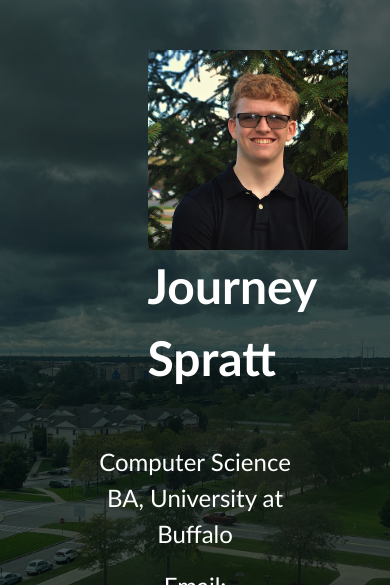
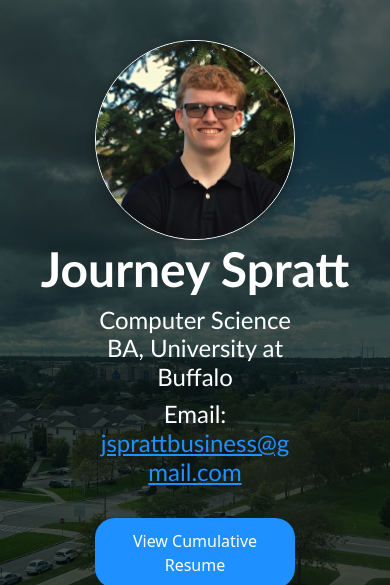
Before and after one commit to journey217/my-website, a Flask app: page / in a window 390 px wide. Shown: the top 585 px of the page. Run offline with Flask 3, Linux system fonts and the light colour scheme.

Commit message:
Overhaul for website to make it mobile friendly and a few styling updates

```diff
--- a/static/style.css
+++ b/static/style.css
@@ -11,64 +11,133 @@
     width:100%;
 }
 
+.journey_image {
+    box-shadow: 0 4px 8px 0 rgba(0, 0, 0, 0.2), 0 6px 20px 0 rgba(0, 0, 0, 0.19);
+    border-style: ridge;
+    border-width: 1px;
+    border-color: white;
+    border-radius: 100%;;
+    height: 200px;
+    width: 200px;
+}
+
+.email_link {
+    color: dodgerblue;
+}
+
+.email_link:hover {
+    color: white;
+}
+
+.center_div_wrapper {
+    width: fit-content;
+    margin-inline: auto;
+}
+
+.hide_button_class {
+    border-color: rgba(0, 0, 0, 0);
+    border-width: 1px;
+    padding: 10px;
+    border-top-left-radius: 20px;
+    border-top-right-radius: 20px;
+    margin: auto;
+    max-width: 200px;
+    max-height: 100px;
+    color: white;
+    background-color: dodgerblue;
+    transition: background-color 0.3s ease;
+}
+
+.hide_button_class:hover {
+    color: white;
+    background-color: #424242;
+}
+
+.dropdown_button_class {
+    border-color: rgba(0, 0, 0, 0);
+    border-width: 1px;
+    padding: 10px;
+    border-radius: 20px;
+    margin: auto;
+    max-width: 200px;
+    max-height: 100px;
+    color: white;
+    background-color: dodgerblue;
+    transition: background-color 0.3s ease;
+}
+
+.dropdown_button_class:hover{
+    color: white;
+    background-color: #424242;
+}
+
+/* Style the collapsible content. Note: hidden by default */
+.dropdown-content {
+    text-align: center;
+    height: 800px;
+    margin-inline: auto;
+    max-height: 0;
+    overflow: hidden;
+    transition: max-height 0.4s ease-out;
+}
+
 #header {
+    margin-top: 40px;
     font-family: "Optima", sans-serif;
     font-size: 48px;
     font-weight: bold;
-    margin: auto;
-    width: 50%;
-    padding: 50px;
+    margin-inline: auto;
+    width: 80vw;
     color: white;
     text-align: center;
 }
 
 #header-subtext {
+    text-wrap: normal;
+    word-break: break-word;
     font-family: "Optima", sans-serif;
-    font-size: 24px;
     margin: auto;
     width: 50%;
     color: white;
     text-align: center;
 }
 
+.font_size {
+    font-size: 24px;
+}
+
+.card {
+    box-shadow: 0 4px 8px 0 rgba(0, 0, 0, 0.2), 0 6px 20px 0 rgba(0, 0, 0, 0.19);
+    margin: 20px;
+}
+
 .card-deck {
     width: 100%;
     justify-content: space-evenly;
     display: flex;
+    flex-wrap: wrap;
 }
 
-#google-doc {
-    height: 1280px;
-    width: 1000px;
+@media (min-width: 1200px) { /* Web CSS */
+
+    .about-us1 {
+        width: 70%;
+    }
+
 }
 
-.resume {
-    padding: 50px;
+@media only screen and (max-width: 1199px) { /* Mobile CSS */
+
+    .about-us1 {
+        width: 70%;
+    }
+
 }
 
-.drop-button {
-    margin: 0;
-    position: absolute;
-    left: 50%;
-    -ms-transform: translate(-50%, -50%);
-    transform: translate(-50%, -50%);
+@media only screen and (max-width: 325px) { /* Stupid Galaxy Fold Width */
+
+    .about-us1 {
+        width: 70%;
+    }
+
 }
-
-.collapse {
-    margin: auto;
-    height: 1280px;
-    width: 1020px;
-}
-
-#collapseExample {
-    margin: auto;
-    height: 1280px;
-    width: 1020px;
-}
-
-/*.form-sub {*/
-/*    margin: auto;*/
-/*    !*background-color: #dccece;*!*/
-/*    width: 750px;*/
-/*    !*outline: black ridge 12px;*!*/
-/*}*/
--- a/templates/home-page.html
+++ b/templates/home-page.html
@@ -2,61 +2,81 @@
 <html lang="en">
 <head>
     <meta charset="UTF-8">
+    <meta name="viewport" content="width=device-width, initial-scale=1">
     <link rel="icon" type="image/x-icon" href="../static/favicon.ico">
     <link rel="stylesheet" href="../static/style.css">
     <title>Journey Spratt</title>
+    <script>
+
+        function toggleContent() {
+            const button = document.getElementById("dropdown_button");
+            const content = document.getElementById("dropdown-content");
+            if (content.style.maxHeight) {
+                button.classList.remove("hide_button_class");
+                button.classList.add("dropdown_button_class");
+                content.style.maxHeight = null;
+                button.innerText = "View Cumulative Resume";
+            } else {
+                button.classList.remove("dropdown_button_class");
+                button.classList.add("hide_button_class");
+                content.style.maxHeight = content.scrollHeight + "px";
+                button.innerText = "Hide Resume";
+            }
+        }
+
+    </script>
     <link href="https://cdn.jsdelivr.net/npm/bootstrap@5.3.0-alpha3/dist/css/bootstrap.min.css" rel="stylesheet" integrity="sha384-KK94CHFLLe+nY2dmCWGMq91rCGa5gtU4mk92HdvYe+M/SXH301p5ILy+dN9+nJOZ" crossorigin="anonymous">
 </head>
 <body id="homepage">
-<div id="header">
-    <img src="../static/website-face.jpg" height="200" width="200">
+<h1 id="header">
+    <img class="journey_image" src="../static/website-face.jpg" alt="Journey Spratt" draggable="false"/>
     <br/>
     Journey Spratt
+    </h1>
+<div id="header-subtext">
+    <h2 class="font_size">Computer Science BA, University at Buffalo</h2>
+    <h3 class="font_size">Email:
+    <a class="email_link" href="mailto:jsprattbusiness@gmail.com">jsprattbusiness@gmail.com</a>
+    </h3>
     </div>
-<div id="header-subtext">
-    <p>Computer Science BA, University at Buffalo</p>
-    <p>Email:
-    <a href="mailto:jsprattbusiness@gmail.com">jsprattbusiness@gmail.com</a>
-    </p>
+    <br/>
+    <div class="center_div_wrapper">
+        <button id="dropdown_button" type="button" class="dropdown_button_class" onclick="toggleContent()">View Cumulative Resume</button>
     </div>
-<div class="resume">
-    <div class="drop-button">
-  <button class="btn btn-primary" type="button" data-bs-toggle="collapse" data-bs-target="#collapseExample" aria-expanded="false" aria-controls="collapseExample">
-    View my Resume
-  </button>
-        </div>
-    <br/>
-<div class="collapse" id="collapseExample">
-  <div class="card card-body">
-      <iframe id="google-doc" src="https://docs.google.com/document/d/1Um35q9tWP-m2gFwT-0ARYjRjFG-ikGNbc5z5HoihM44/preview">Resume</iframe>
-  </div>
-</div>
+    <div id="dropdown-content" class="dropdown-content">
+        <iframe src="https://docs.google.com/document/d/1Um35q9tWP-m2gFwT-0ARYjRjFG-ikGNbc5z5HoihM44/preview" width="80%" height="800px"></iframe>
     </div>
 <br/>
 <br/>
 <div class="card-deck">
     <div class="card" style="width: 18rem;">
-  <img src="../static/GitHub-logo.png" class="card-img-top" alt="Image">
+  <img src="../static/GitHub-logo.png" class="card-img-top" alt="GitHub Logo" draggable="false">
   <div class="card-body">
     <h5 class="card-title">GitHub</h5>
     <p class="card-text">On this page you'll be able to view the various projects I have worked on.</p>
-    <a href="https://github.com/journey217" class="btn btn-primary">View Github</a>
+      <div class="center_div_wrapper">
+          <button onclick="window.location.assign('https://github.com/journey217')" class="dropdown_button_class">View GitHub</button>
+      </div>
   </div>
 </div>
     <div class="card" style="width: 18rem;">
-  <img src="../static/linkedin-logo.png" class="card-img-top" alt="Image">
+  <img src="../static/linkedin-logo.png" class="card-img-top" alt="Linkedin Logo" draggable="false">
   <div class="card-body">
-    <h5 class="card-title">LinkedIn</h5>
+    <h5 class="card-title">Linkedin</h5>
     <p class="card-text">View my LinkedIn profile to connect with me!</p>
-    <a href="https://www.linkedin.com/in/journey-spratt-247955186/" class="btn btn-primary">View LinkedIn</a>
+      <div class="center_div_wrapper">
+          <button onclick="window.location.assign('https://www.linkedin.com/in/journey-spratt-247955186/')" class="dropdown_button_class">View Linkedin</button>
+      </div>
   </div>
 </div>
     <div class="card" style="width: 18rem;">
-  <img src="../static/YouTube-logo.png" class="card-img-top" alt="Image">
+  <img src="../static/YouTube-logo.png" class="card-img-top" alt="YouTube Logo" draggable="false">
   <div class="card-body">
     <h5 class="card-title">YouTube</h5>
     <p class="card-text">View demo videos of past projects on YouTube.</p>
-    <a href="https://www.youtube.com/channel/UCtWbX2IY8637uHM_FEK7DRw" class="btn btn-primary">View YouTube</a>
+      <div class="center_div_wrapper">
+          <button  onclick="window.location.assign('https://www.youtube.com/channel/UCtWbX2IY8637uHM_FEK7DRw')" class="dropdown_button_class">View YouTube</button>
+      </div>
   </div>
 </div>
 </div>
```
